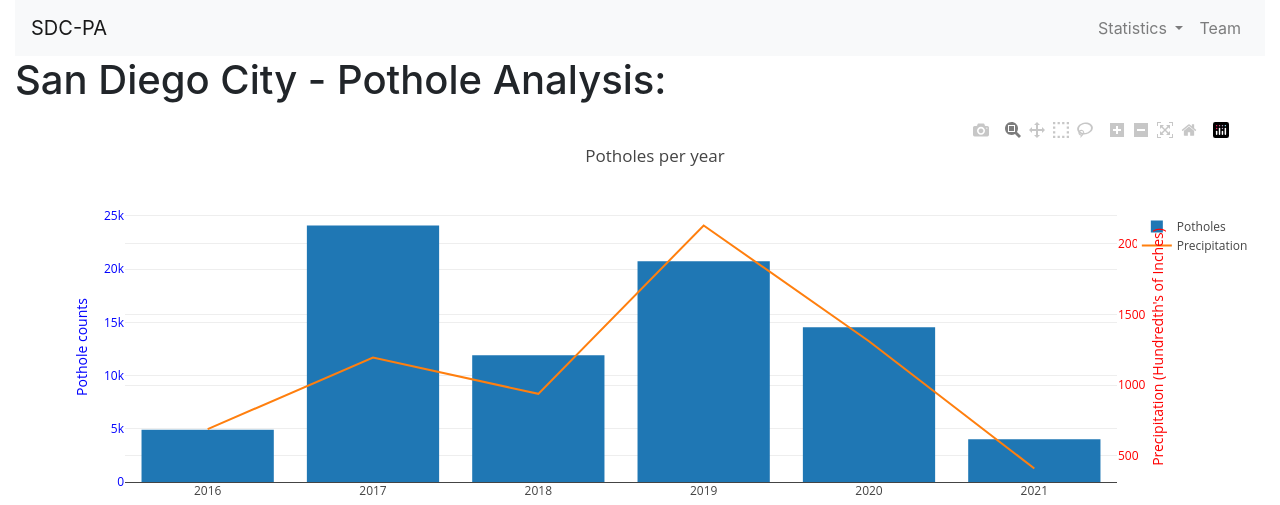
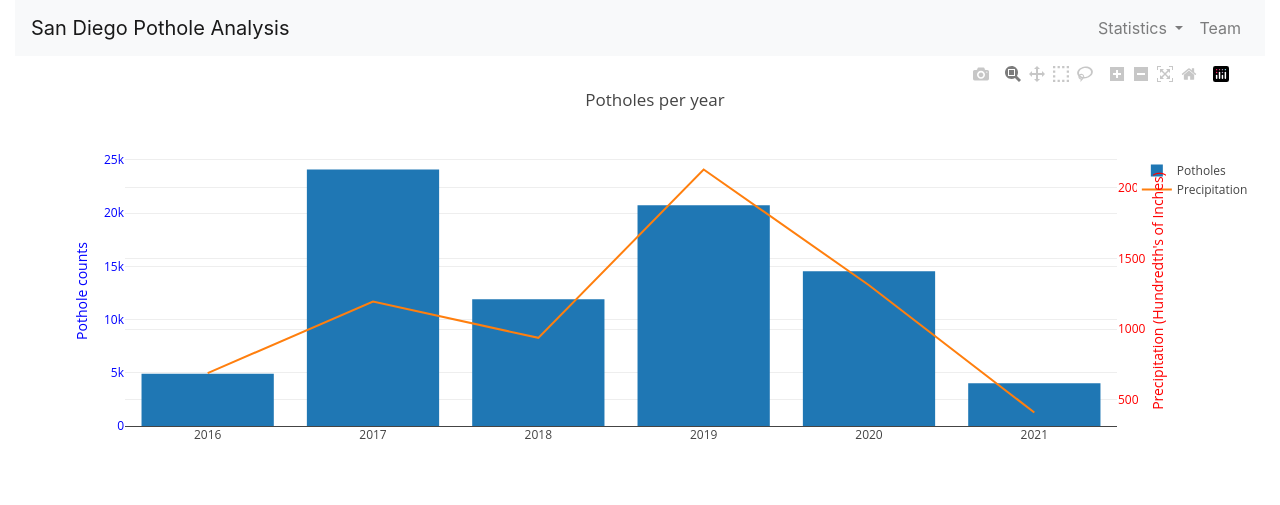
Before and after one commit to avaz7791/SanDiegoCountyPotholeAnalysis, a Flask app: page /stats in a window 1280 px wide. Shown: the top 505 px of the page. Run offline with Flask 2, Linux system fonts and the light colour scheme; some libraries are stand-ins or nearby versions.

Commit message:
more final touches

```diff
--- a/index.html
+++ b/index.html
@@ -27,7 +27,7 @@
 
     <div class="container-fluid">
       <nav class="navbar navbar-expand-lg navbar-light bg-light">
-        <a class="navbar-brand" href="/">SDC-PA</a>
+        <a class="navbar-brand" href="/">San Diego Pothole Analysis</a>
         <button class="navbar-toggler" type="button" data-toggle="collapse" data-target="#navbarNavDropdown" aria-controls="navbarNavDropdown" aria-expanded="false" aria-label="Toggle navigation">
           <span class="navbar-toggler-icon"></span>
         </button>
--- a/templates/contact.html
+++ b/templates/contact.html
@@ -13,7 +13,7 @@
   <body>
     <div class="container-fluid">
       <nav class="navbar navbar-expand-lg navbar-light bg-light">
-        <a class="navbar-brand" href="/">SDC-PA</a>
+        <a class="navbar-brand" href="/">San Diego Pothole Analysis</a>
         <button class="navbar-toggler" type="button" data-toggle="collapse" data-target="#navbarNavDropdown" aria-controls="navbarNavDropdown" aria-expanded="false" aria-label="Toggle navigation">
           <span class="navbar-toggler-icon"></span>
         </button>
--- a/templates/index.html
+++ b/templates/index.html
@@ -40,7 +40,7 @@
 
     <div class="container-fluid">
       <nav class="navbar navbar-expand-lg navbar-light bg-light">
-        <a class="navbar-brand" href="/">SDC-PA</a>
+        <a class="navbar-brand" href="/">San Diego Pothole Analysis</a>
         <button class="navbar-toggler" type="button" data-toggle="collapse" data-target="#navbarNavDropdown" aria-controls="navbarNavDropdown" aria-expanded="false" aria-label="Toggle navigation">
           <span class="navbar-toggler-icon"></span>
         </button>
--- a/templates/stats.html
+++ b/templates/stats.html
@@ -13,7 +13,7 @@
   <body>
     <div class="container-fluid">
       <nav class="navbar navbar-expand-lg navbar-light bg-light">
-        <a class="navbar-brand" href="/">SDC-PA</a>
+        <a class="navbar-brand" href="/">San Diego Pothole Analysis</a>
         <button class="navbar-toggler" type="button" data-toggle="collapse" data-target="#navbarNavDropdown" aria-controls="navbarNavDropdown" aria-expanded="false" aria-label="Toggle navigation">
           <span class="navbar-toggler-icon"></span>
         </button>
@@ -39,7 +39,7 @@
         </div>
       </nav>
 
-      <h1>San Diego City - Pothole Analysis:</h1>
+      <!--<h1>San Diego City - Pothole Analysis:</h1>-->
       <div class="container-fluid">
         <div class="col-md-12" id="plotPerYear"></div>
         <div class="col-md-12" id="plotPerMonth"></div>
```
